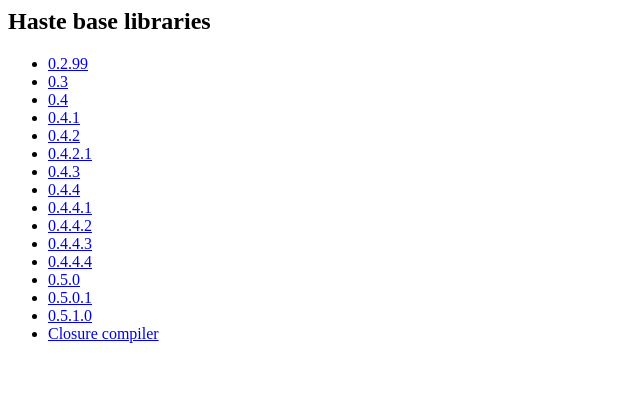
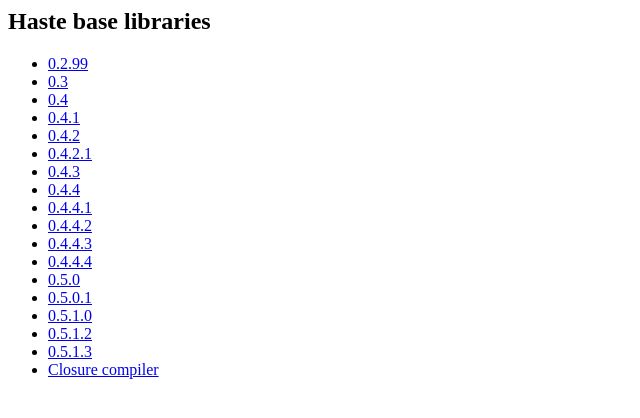
Before and after one commit to valderman/haste-libs, a plain HTML site: page index.html in a window 1280 px wide. Shown: the whole page, without its empty margins (0-640 px from the left). Drawn offline with Linux system fonts and the light colour scheme.

Commit message:
Update index.

```diff
--- a/index.html
+++ b/index.html
@@ -20,6 +20,8 @@
     <li><a href="haste-libs-0.5.0.tar.bz2">0.5.0</a></li>
     <li><a href="haste-libs-0.5.0.1.tar.bz2">0.5.0.1</a></li>
     <li><a href="haste-libs-0.5.1.0.tar.bz2">0.5.1.0</a></li>
+    <li><a href="haste-libs-0.5.1.2.tar.bz2">0.5.1.2</a></li>
+    <li><a href="haste-libs-0.5.1.3.tar.bz2">0.5.1.3</a></li>
     <li><a href="compiler.jar">Closure compiler</a></li>
 </ul>
 </body>
```
